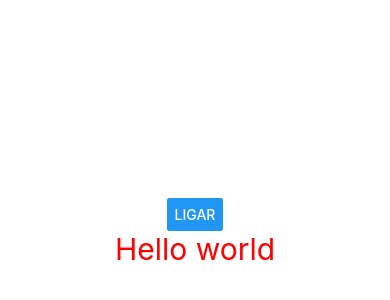
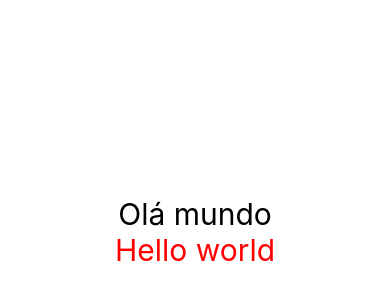
Before and after one commit to MateusPitura/app1, a React Native app: screen / in a window 390 px wide. Shown: the part 190-490 px from the top of the page. Built offline with nearby package versions, Linux system fonts and the light colour scheme.

Commit message:
test(project): utilizando state com classe

```diff
--- a/App.tsx
+++ b/App.tsx
@@ -1,26 +1,13 @@
 import React, {useState} from 'react';
 import {View, Text, Button} from 'react-native';
 import Estilos from './estilos/style';
-
-const imgbg1='./assets/imagem-de-fundo.png';
+import CarroC from './componentes/CarroC';
 
 export default function App1(){
-
-  const [ligado,setLigado]=useState(false);
-
   return(
     <View style={Estilos.conteiner}>
-      <Button
-        title={ligado?"Desligar":"Ligar"}
-        onPress={()=>setLigado(!ligado)}
-      />
-      {ligado?
-      <View>
         <Text style={Estilos.textoTitulo}>Olá mundo</Text>
-      </View>
-      :
-      <Text style={Estilos.textoPadrao}>Hello world</Text>
-      }
+        <Text style={Estilos.textoPadrao}>Hello world</Text>
     </View>
   );
 };
--- /dev/null
+++ b/componentes/CarroC.tsx
@@ -0,0 +1,19 @@
+import React, {Component} from 'react'
+import {View, Text, Button} from 'react-native'
+
+export default class Carro extends Component{
+    state={
+        ligado:true,
+    }
+    render(props){
+        return(
+            <View>
+                <Text>Carro:{this.props.nome} - Ligado:{this.state.ligado?"Sim":"Não"}</Text>
+                <Button
+                    title={this.state.ligado?"Desligar":"Ligar"}
+                    onPress
+                />
+            </View>
+        )
+    }
+}
```
